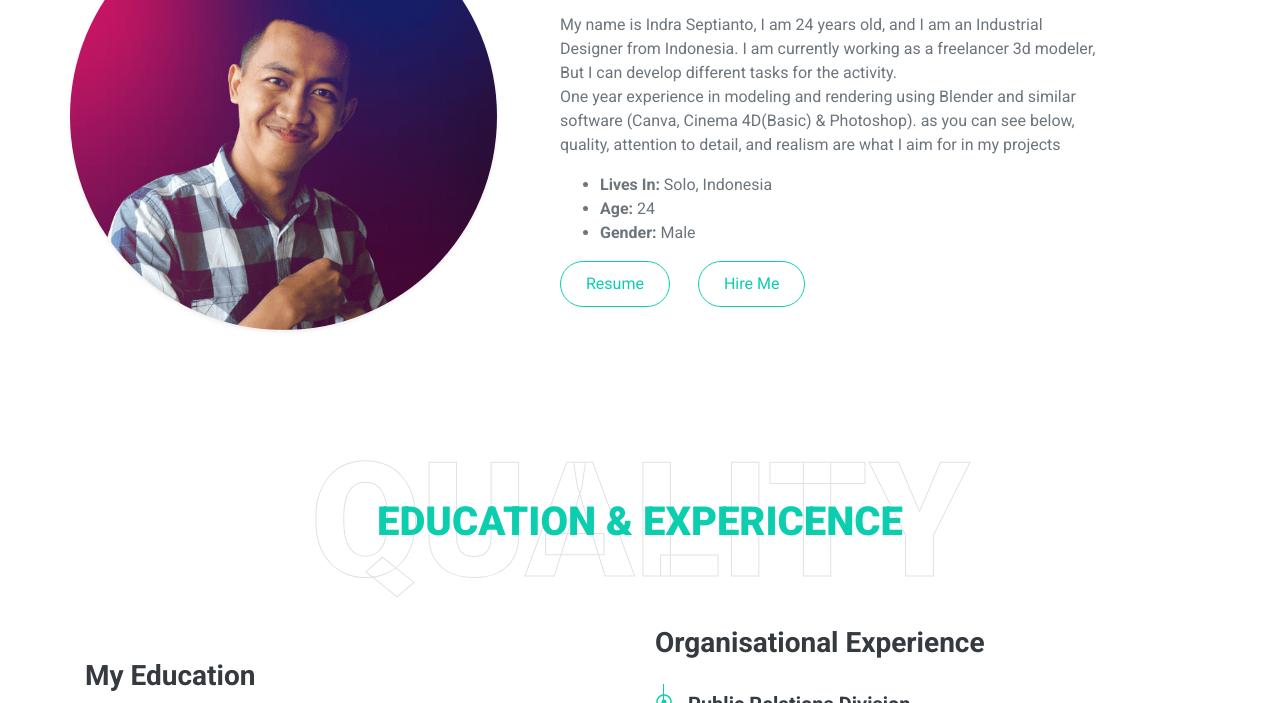
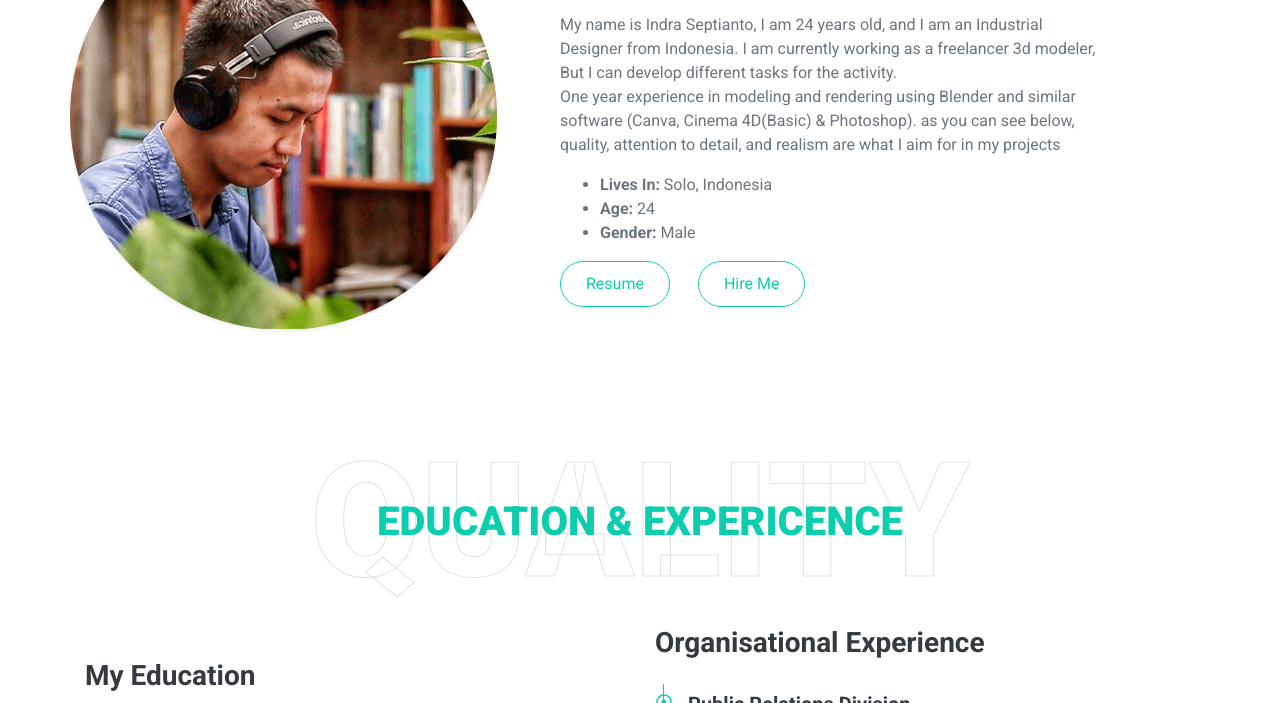
Before and after one commit to iseptianto/iseptianto, a plain HTML site: page index.html in a window 1280 px wide. Shown: the part 1193-1896 px from the top of the page. Drawn offline with nearby package versions, Linux system fonts and the light colour scheme.

Commit message:
Update index.html

```diff
--- a/index.html
+++ b/index.html
@@ -107,7 +107,7 @@
             </div>
             <div class="row align-items-center">
                 <div class="col-lg-5 px-5 pl-lg-0 pb-5 pb-lg-0">
-					<img class="img-fluid w-100 rounded-circle shadow-sm" src="img/baru.png" alt="">
+					<img class="img-fluid w-100 rounded-circle shadow-sm" src="img/profil.png" alt="">
 
                 </div>
                 <div class="col-md-6">
```
